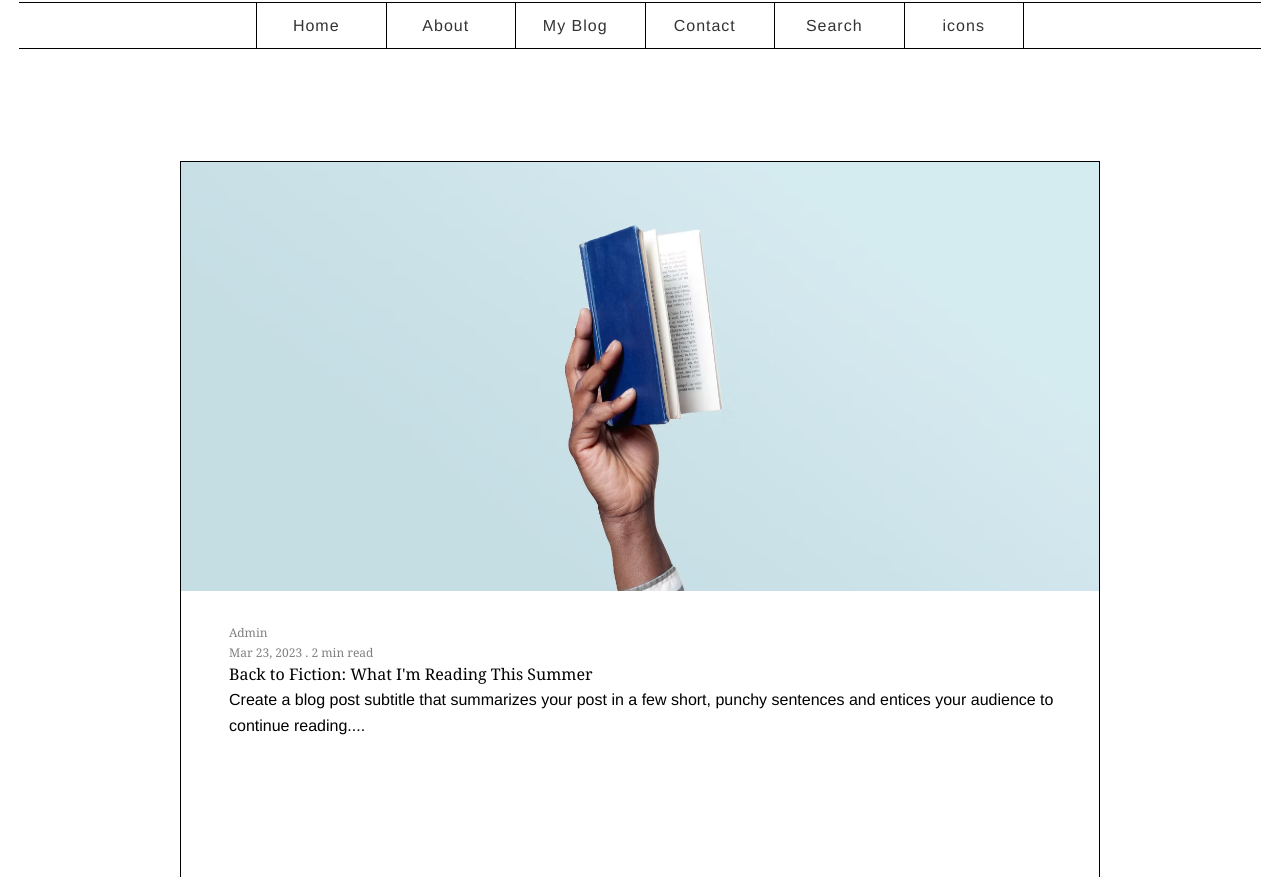
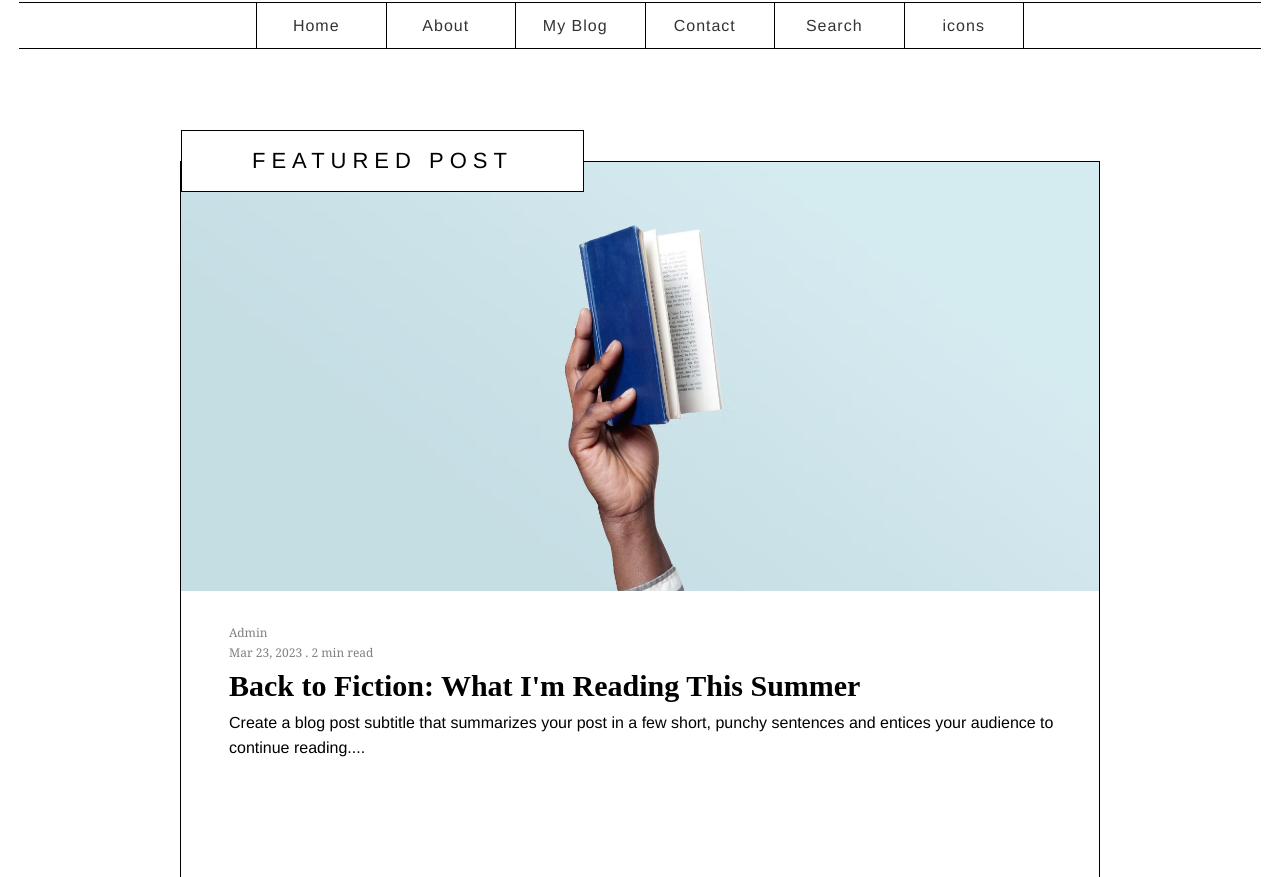
Before and after one commit to Rohan-creater/blog, a plain HTML site: page index.html in a window 1280 px wide. Shown: the part 299-1176 px from the top of the page. Drawn offline with Linux system fonts and the light colour scheme.

Commit message:
feature post text added

```diff
--- a/index.html
+++ b/index.html
@@ -32,6 +32,7 @@
     <main>
         <section>
             <div class="hero">
+                <div class="featured-post-label">FEATURED POST</div>
                 <div class="hero-img">
                     <!-- <img src="./images/hero-img.avif" alt="hero-img"> -->
                 </div>
--- a/styles.css
+++ b/styles.css
@@ -156,15 +156,38 @@ section:hover {
     height: 717px;
     border: 1px solid black;
     margin-bottom: 2rem;
+    position: relative;
 }
+
+.featured-post-label {
+    position: absolute;
+    top: -32px;
+    background: white;
+    border: 1px solid black;
+    padding: 12px 70px;
+    font-size: 22px;
+    font-weight: 300;
+    text-transform: uppercase;
+    letter-spacing: 6px;
+    font-family: 'Helvetica Neue', Arial, sans-serif;
+    z-index: 10;
+}
+
 .hero-img{
     width: 100%;
     height:60%;
     background-image: url("./images/hero-img.avif");
     background-size: cover;
 }
+
 .hero-content{
     margin: 2rem 0 2rem 3rem;
+}
+
+.herotitle{
+    font-size: 30px;
+    font-weight: 550;
+    font-family: 'Playfair Display', serif;
 }
 
 /* Footer */
```
